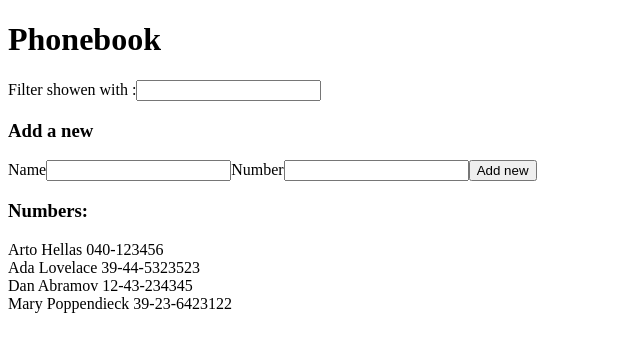
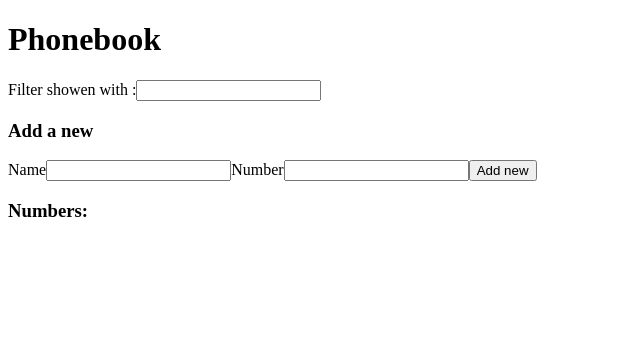
Before and after one commit to GojoIsHere/full-stack-open-workshop, a React (Vite) app in the folder newFull/part2/phonebook/: page / in a window 1280 px wide. Shown: the top 352 px of the page, without its empty margins (0-640 px from the left). Built offline with nearby package versions, Linux system fonts and the light colour scheme.

Commit message:
new full workshopfull added as in exercises

```diff
--- a/newFull/part2/phonebook/src/App.jsx
+++ b/newFull/part2/phonebook/src/App.jsx
@@ -6,10 +6,12 @@ const App = () => {
     { name: "Ada Lovelace", number: "39-44-5323523", id: 2 },
     { name: "Dan Abramov", number: "12-43-234345", id: 3 },
     { name: "Mary Poppendieck", number: "39-23-6423122", id: 4 },
+    { name: "zzzzz zzzzzz", number: "39-23-231231", id: 4 },
   ]);
   const [newName, setNewName] = useState("");
   const [newNumber, setNewNumber] = useState("");
-  const [filter, setFileter] = useState("");
+  const [filterName, setFilterName] = useState("");
+  const [contacts, setContacts] = useState([]);
 
   // function for name input field
   const handleChange = (e) => {
@@ -40,18 +42,20 @@ const App = () => {
     } else setPerson(person.concat(a));
   };
 
-  // Number component
-  const Numbers = ({ names, number }) => {
-    return (
-      <div>
-        {names} {number}
-      </div>
-    );
+  // function for filter field
+  const handleFilter = (e) => {
+    setFilterName(e.target.value);
   };
 
-  // function for filter
-  const handleFilter = (e) => {
-    setFileter(e.target.value);
+  const List = ({ name, number }) => {
+    if (person.toLowerCase().includes(filterName.toLowerCase())) {
+      console.log("this is test: ", name);
+      return (
+        <div>
+          {name} {number}
+        </div>
+      );
+    }
   };
 
   return (
@@ -59,7 +63,7 @@ const App = () => {
       <h1>Phonebook</h1>
       <div>
         <span>Filter showen with :</span>
-        <input type="text" value={filter} onChange={handleFilter} />
+        <input type="text" value={filterName} onChange={handleFilter} />
       </div>
       <h3>Add a new</h3>
       <div>
@@ -78,18 +82,13 @@ const App = () => {
       <div>
         <h3>Numbers:</h3>
         <span>
-          {person.map((val, index) => {
-            return (
-              <Numbers
-                key={index}
-                names={val.name}
-                number={val.number}
-              ></Numbers>
-            );
+          {person.map((val) => {
+            <List name={val.name} number={val.number}></List>;
           })}
         </span>
       </div>
     </div>
   );
 };
+
 export default App;
```
